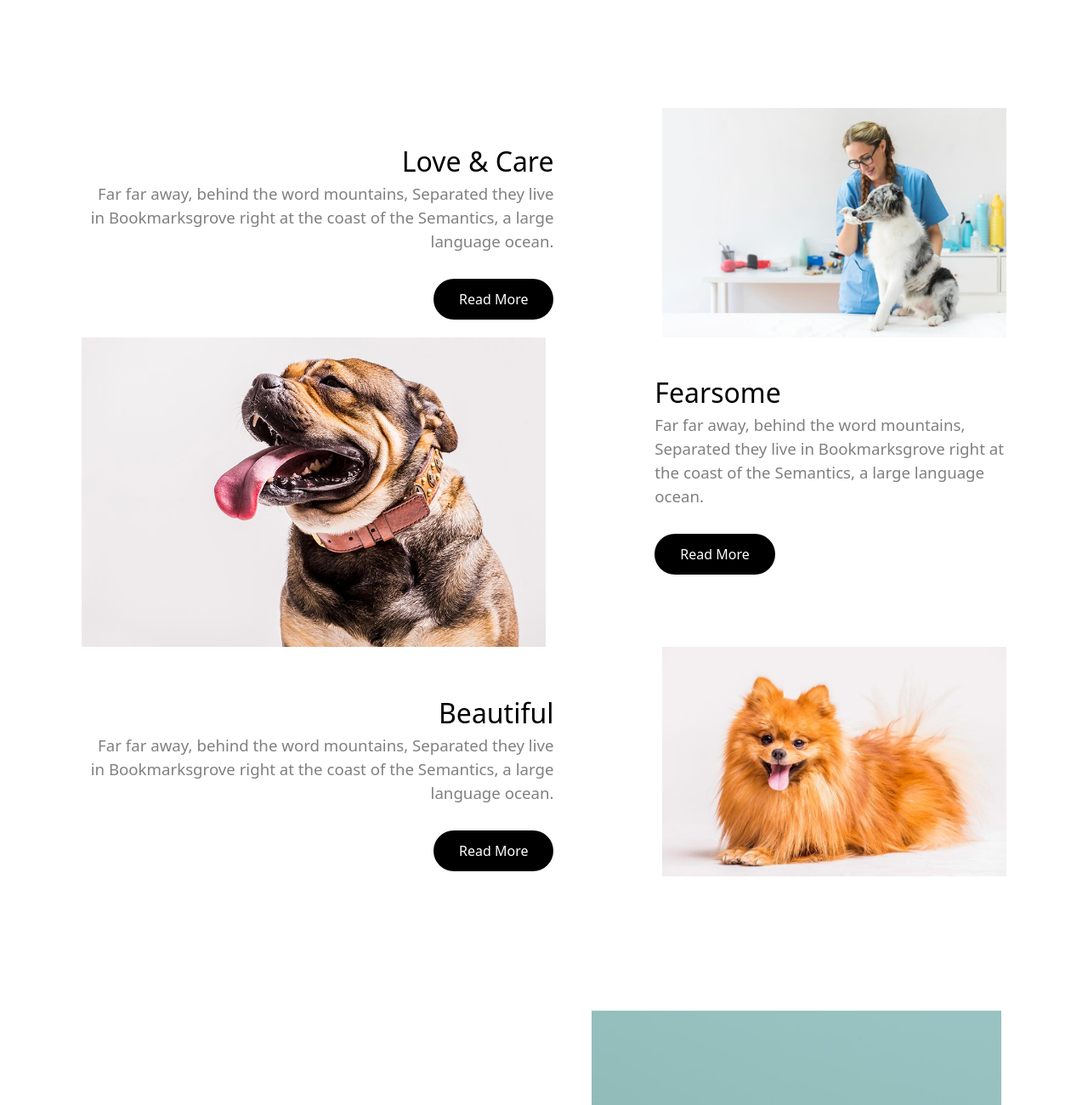
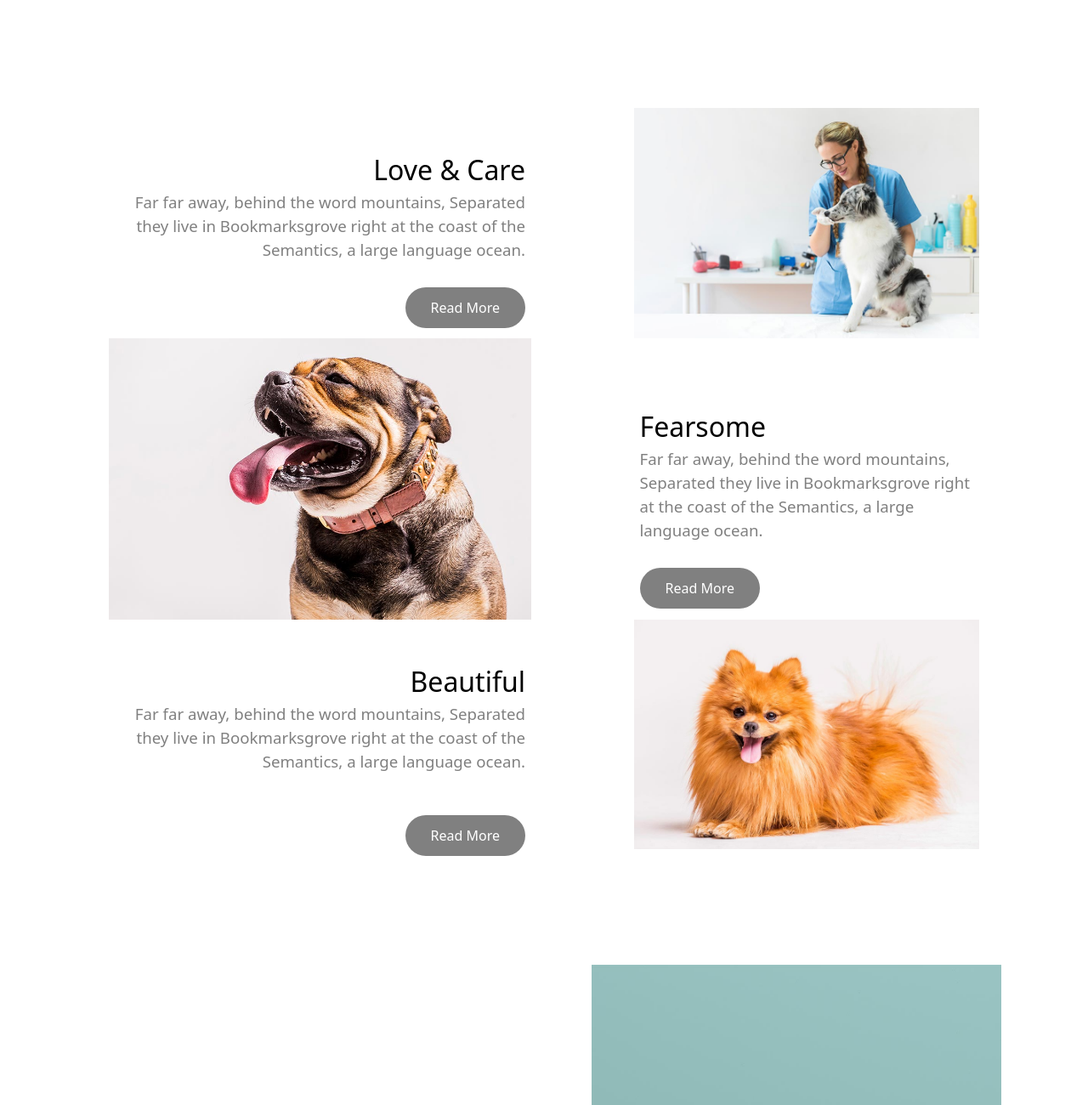
Before and after one commit to charlyyoda/assignment, a plain HTML site: page index.html in a window 1280 px wide. Shown: the part 1060-2360 px from the top of the page at 85% size. Drawn offline with nearby package versions, Linux system fonts and the light colour scheme; a web font is replaced by a local one.

Commit message:
polished the landing page

```diff
--- a/index.html
+++ b/index.html
@@ -18,7 +18,7 @@
 
             <ul class="navlinks">
                 <li><a href="#">Home</a></li>
-                <li><a href="#">About</a></li>
+                <li><a href="#about">About</a></li>
                 <li><a href="#">Trainers</a></li>
                 <li><a href="#">Services</a></li>
                 <li><a href="#">Contact</a></li>
@@ -52,7 +52,7 @@
                         of the Semantics, a large language ocean.</p>
                     <button class="btn1">Read More</button>
                 </div>
-                <div class="welcome-image">
+                <div class="welcome-image1">
                     <img src="./images2/asset1.jpeg" alt="woman with dog">
                 </div>
             </div>
@@ -77,7 +77,7 @@
                         of the Semantics, a large language ocean.</p>
                     <button class="btn3">Read More</button>
                 </div>
-                <div class="welcome-image">
+                <div class="welcome-image3">
                     <img src="./images2/asset3.jpeg" alt="cute puppy">
                 </div>
             </div>
@@ -86,7 +86,7 @@
 
     </section>
 
-    <section class="about">
+    <section class="about" id="about">
 
         <div class="about-content">
             <h2>ABOUT US</h2>
@@ -105,9 +105,6 @@
                 <li>Roasted parts of sentences fly</li>
             </ul>
         </div>
-
-
-
         <div class="about-image">
             <img src="./images2/asset4.jpeg" alt="dog with tongue out">
         </div>
--- a/styles.css
+++ b/styles.css
@@ -96,13 +96,14 @@ nav {
     flex-direction: row;
     justify-content: space-around;
     margin: auto;
-    width: 85%;
+    width: 80%;
     gap: 8rem;
 }
 
 .welcome-text1 h2 {
     font-size: 24pt;
-    margin-top: 7%;
+    margin-top: 10%;
+    text-align: right;
 }
 
 .welcome-text1 p {
@@ -110,27 +111,41 @@ nav {
     color: #808080;
     font-size: 14pt;
     margin-bottom: 30px;
+    /* margin-right: 20px; */
 }
 
 .welcome-text1 {
     display: flex;
     flex-direction: column;
     align-items: end;
-    /* margin-bottom: 10%; */
+    /* margin-right: 10%; */
+}
+
+.welcome-image1 {
+    width: 100%;
+
+}
+
+.welcome-image1:hover {
+    box-shadow: 0px 5px 10px rgb(107, 105, 105);
 }
 
 .btn1 {
-    background-color: black;
+    background-color: #808080;
     border-radius: 40px;
     color: white;
     padding: 12px 30px;
     max-width: 150px;
 }
 
+.btn1:hover {
+    background-color: black;
+}
+
 .welcome-text2 h2 {
     font-size: 24pt;
     text-align: left;
-    margin-top: 10%;
+    margin-top: 20%;
 }
 
 .welcome-text2 p {
@@ -140,49 +155,68 @@ nav {
     margin-bottom: 30px;
 }
 
+
 .welcome-image2 {
     width: 150%;
 }
 
+.welcome-image2:hover {
+    box-shadow: 5px 5px 10px #808080;
+}
+
 
 .btn2 {
-    background-color: black;
+    background-color: #808080;
     border-radius: 40px;
     color: white;
     padding: 12px 30px;
     max-width: 150px;
 }
 
+.btn2:hover {
+    background-color: black;
+}
+
 .welcome-text3 h2 {
     font-size: 24pt;
     text-align: right;
+    margin-top: 10%;
 }
 
 .welcome-text3 p {
     text-align: right;
     color: #808080;
     font-size: 14pt;
-    margin-bottom: 30px;
+    margin-bottom: 10%;
+    /* margin-bottom: 30px; */
 }
 
 .welcome-text3 {
     display: flex;
     flex-direction: column;
     align-items: end;
-    margin-top: 5%;
-    margin-bottom: 15%;
+    /* margin-top: 5%; */
+    /* margin-bottom: 15%; */
 }
 
 .welcome-image3 {
-    width: 100vh;
+    width: 100%;
+}
+
+.welcome-image3:hover {
+    box-shadow: 0px 5px 10px rgb(107, 105, 105);
 }
 
 .btn3 {
-    background-color: black;
+    background-color: #808080;
     border-radius: 40px;
     color: white;
     padding: 12px 30px;
     max-width: 150px;
+}
+
+.btn3:hover {
+    background-color: black;
 }
 
 .about {
@@ -193,6 +227,7 @@ nav {
     margin-left: 10%;
     gap: 7rem;
     margin-right: 8%;
+    margin-top: 10%;
 }
 
 .about-content h2 {
@@ -200,6 +235,7 @@ nav {
     font-weight: bolder;
     margin-top: 40%;
 }
+
 .lead {
     text-align: left;
     font-size: 22px;
@@ -245,13 +281,13 @@ footer {
 }
 
 /* .about-us { */
-    /* display: flex; */
-    /* flex-direction: column; */
+/* display: flex; */
+/* flex-direction: column; */
 
 
 /* .about-us p { */
-    /* font-size: 15px; */
-    /* text-wrap: wrap; */
+/* font-size: 15px; */
+/* text-wrap: wrap; */
 
 .sub {
     /* padding: 20px; */
```
